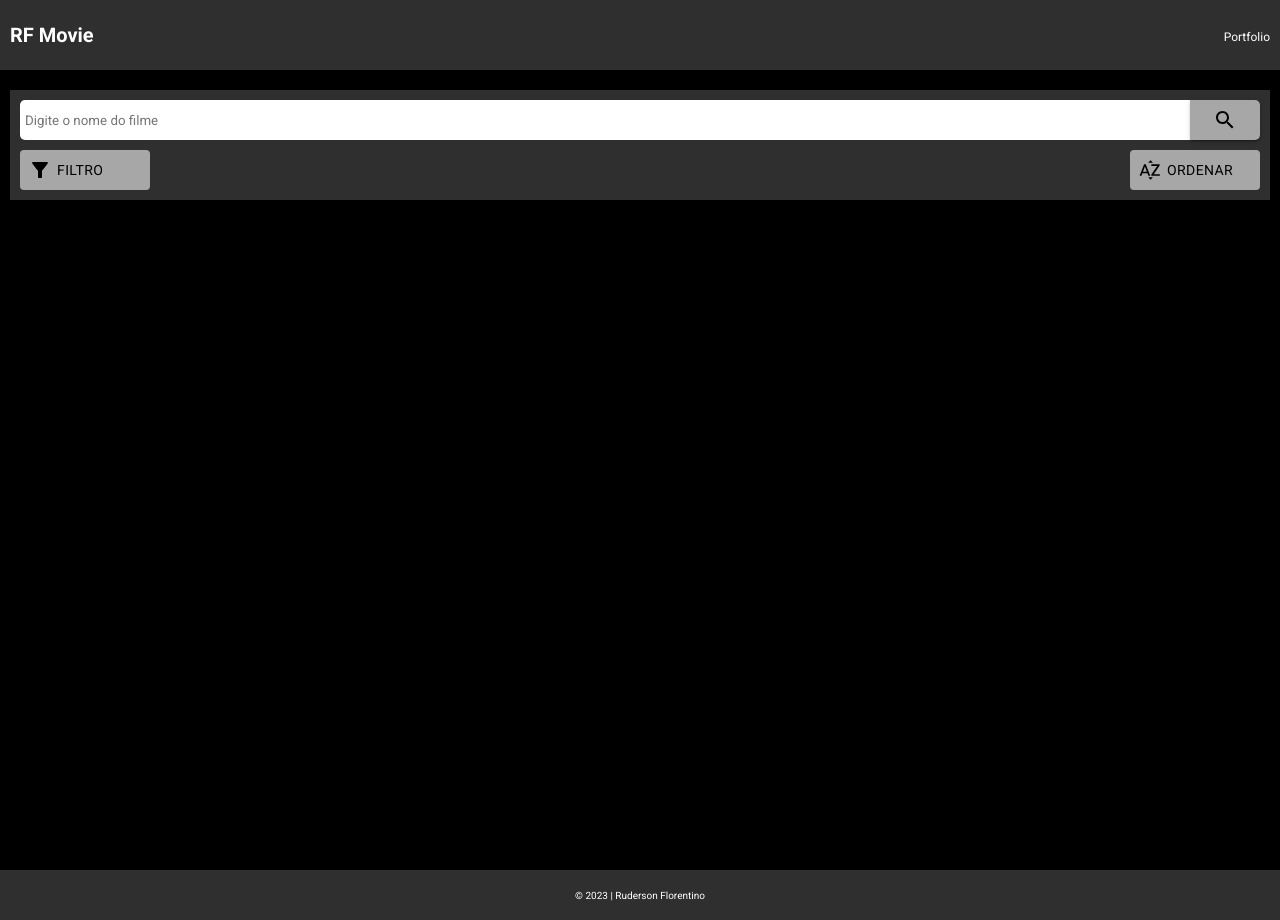
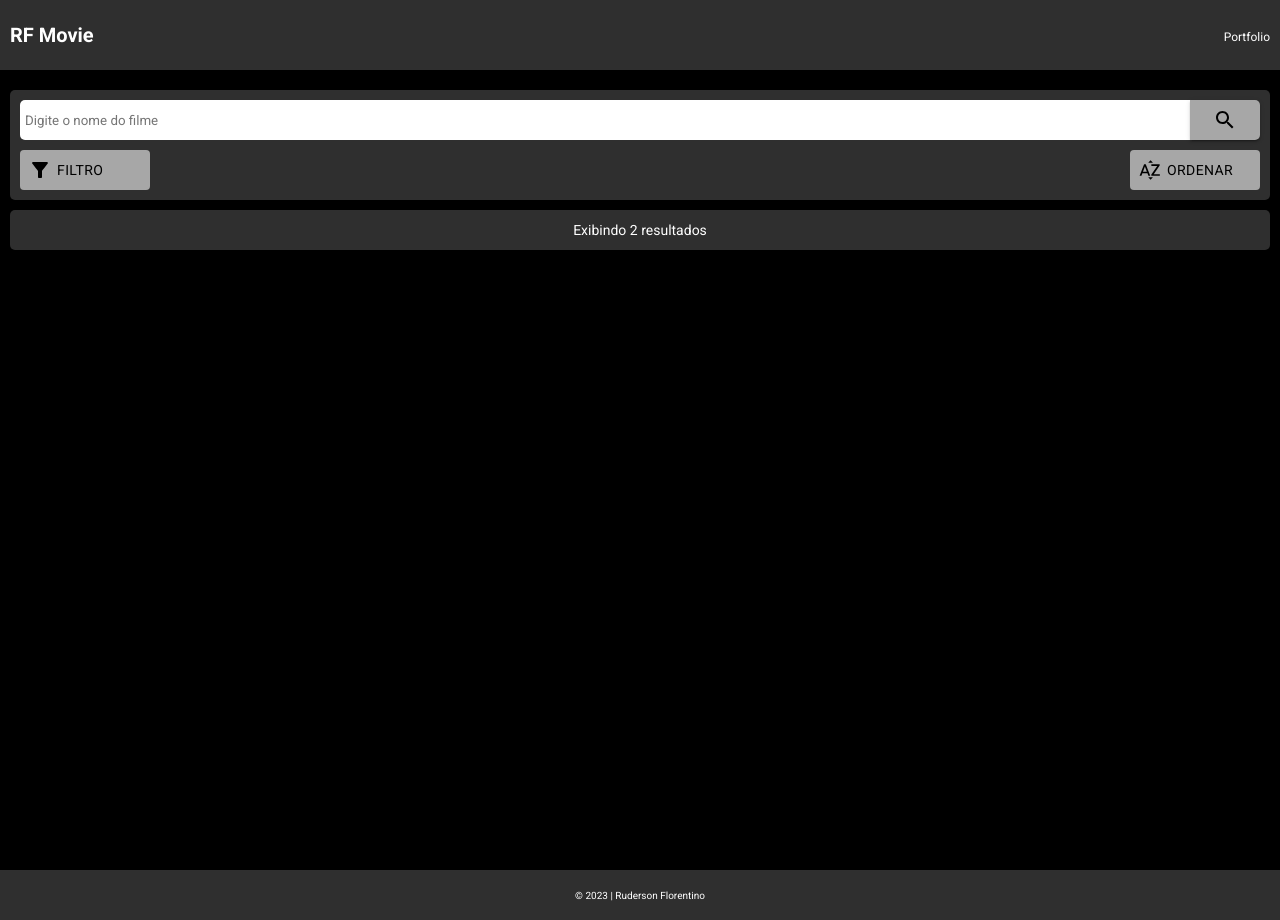
Before and after one commit to Rudersonvf/rf-movie, a React (Vite) app: page /home in a window 1280 px wide. Built offline with nearby package versions, Linux system fonts and the light colour scheme.

Commit message:
feat: Component CardCategory, models

```diff
--- a/src/components/CardFilter/styles.module.scss
+++ b/src/components/CardFilter/styles.module.scss
@@ -6,10 +6,12 @@
   }
   width: 100%;
   background-color: $bg-secondary-color;
+  border-radius: 5px;
   .filter-search-container {
     display: flex;
     align-items: center;
     margin-bottom: 10px;
+
     .btn-search {
       background-color: $bg-tertiary-color;
       border-radius: 0 5px 5px 0;
--- /dev/null
+++ b/src/models/category.ts
@@ -0,0 +1,4 @@
+export type CategoryDTO ={
+    id:number
+    name:string
+}
--- a/src/pages/Home/index.tsx
+++ b/src/pages/Home/index.tsx
@@ -1,10 +1,14 @@
 import CardFilter from "../../components/CardFilter";
+import "./styles.component.scss";
 
 export default function Home() {
   return (
     <main>
       <section className="container">
         <CardFilter />
+        <div className="result-count-container">
+          <p>Exibindo 2 resultados</p>
+        </div>
       </section>
     </main>
   );
--- /dev/null
+++ b/src/pages/Home/styles.component.scss
@@ -0,0 +1,15 @@
+@import "../../styles/mixins.scss";
+@import "../../styles/vars.scss";
+
+.result-count-container {
+  margin-top: 10px;
+  width: 100%;
+  height: 40px;
+  background-color: $bg-secondary-color;
+  border-radius: 5px;
+  @include center;
+  p {
+    color: $font-primary-color;
+    font-size: 14px;
+  }
+}
```
Also changed, not shown: src/components/CardCategory/index.tsx (added, +14 -0 lines), src/components/CardCategory/styles.module.scss (added, +12 -0 lines), src/models/movie.ts (added, +9 -0 lines).
